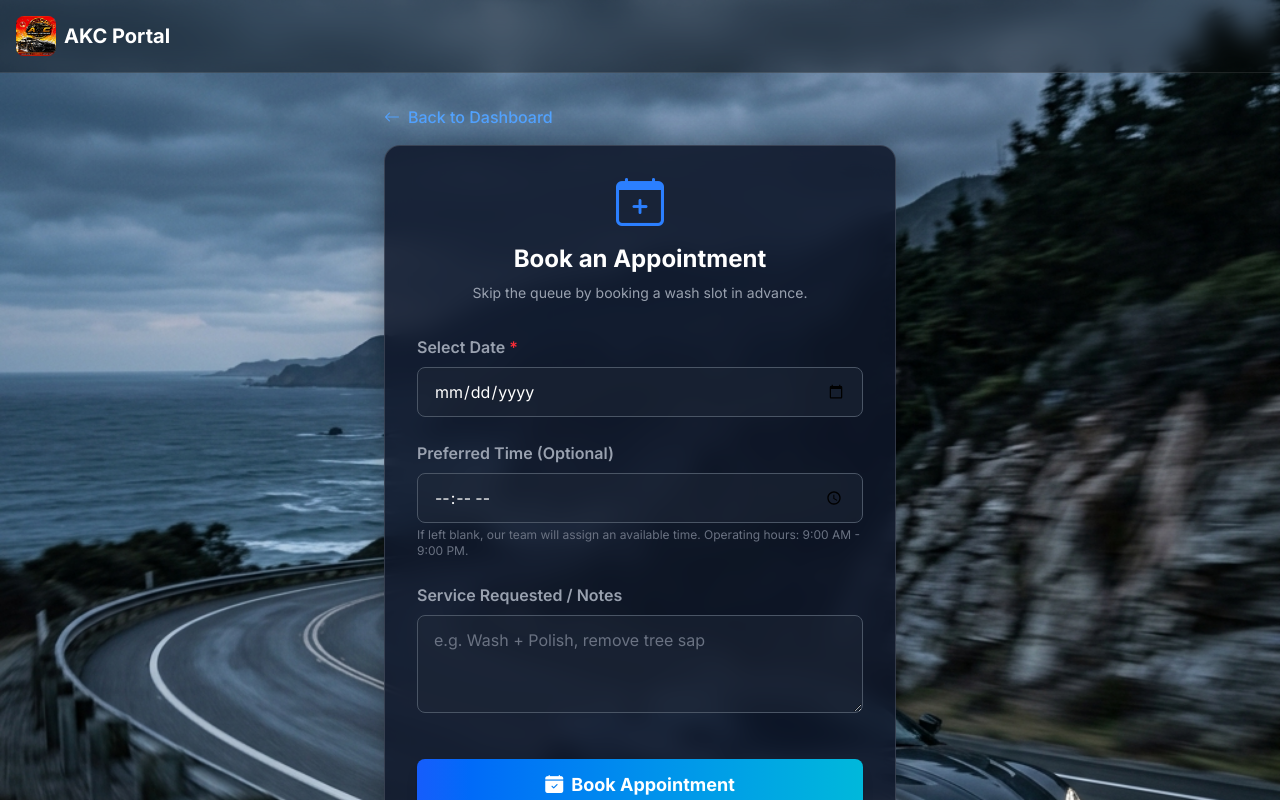
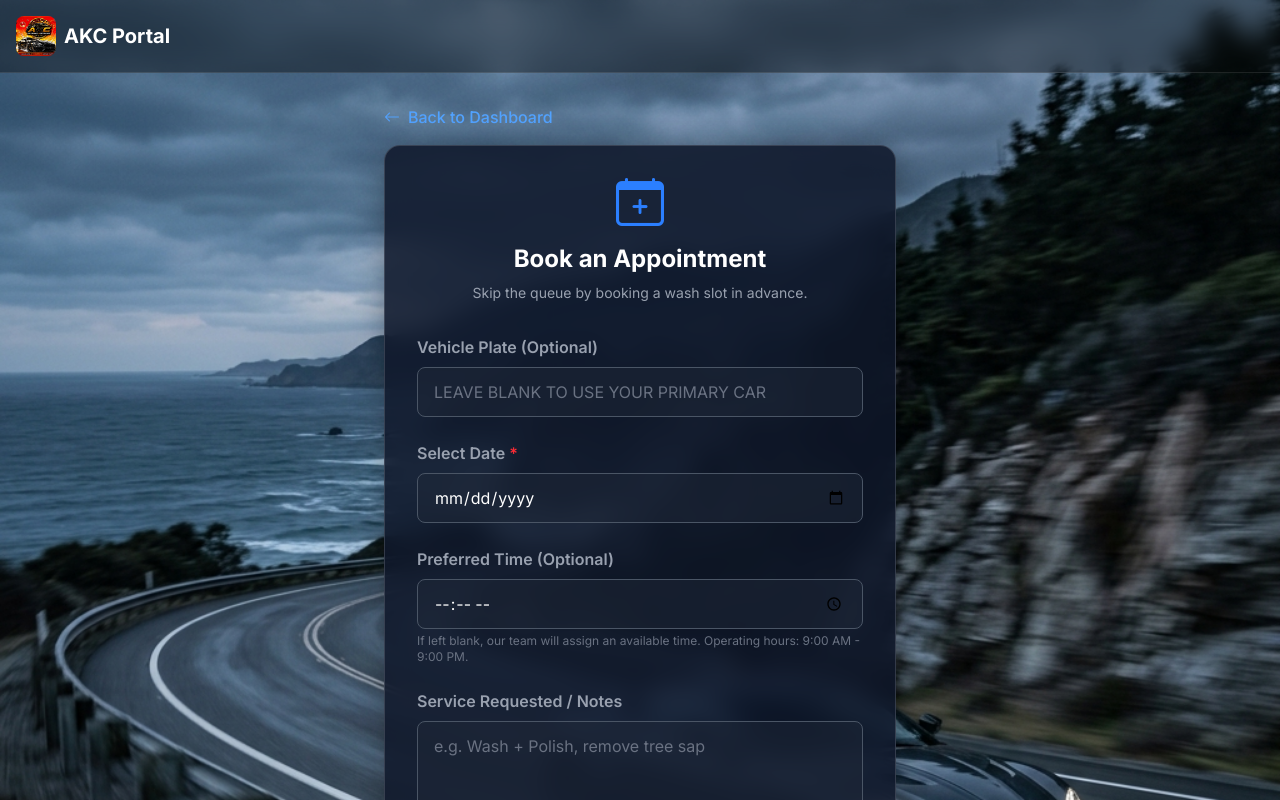
Before and after one commit to syafiqah-yusof/carwashpro, a Next.js app: page /portal/booking in a window 1280 px wide. Shown: the top 800 px of the page. Built offline with nearby package versions, Linux system fonts and the light colour scheme; no server answers.

Commit message:
Allow users to book appointment with a different vehicle plate

```diff
--- a/src/app/(portal)/portal/actions.ts
+++ b/src/app/(portal)/portal/actions.ts
@@ -124,12 +124,15 @@ export async function bookAppointment(prevState: any, formData: FormData) {
     const date = formData.get("date") as string;
     const time = formData.get("time") as string || null;
     const notes = formData.get("notes") as string || '';
+    const customPlate = formData.get("plate") as string;
+
+    const finalPlate = customPlate?.trim() ? customPlate.toUpperCase() : ((customer as any)?.primary_vehicle_plate || 'Unknown');
 
     if (!date) return { error: "Date is required" };
 
     const { error: dbError } = await supabase.rpc('book_appointment', {
       p_c_id: customerId,
-      p_plate: (customer as any)?.primary_vehicle_plate || 'Unknown',
+      p_plate: finalPlate,
       p_date: date,
       p_time: time,
       p_notes: notes
--- a/src/app/(portal)/portal/booking/page.tsx
+++ b/src/app/(portal)/portal/booking/page.tsx
@@ -53,6 +53,16 @@ export default function BookAppointmentPage() {
 
           <form action={formAction} className="space-y-6">
             <div>
+              <label className="block text-gray-400 font-semibold mb-2">Vehicle Plate (Optional)</label>
+              <input
+                type="text"
+                name="plate"
+                placeholder="Leave blank to use your primary car"
+                className="w-full bg-gray-800/50 border border-gray-600 rounded-lg text-white px-4 py-3 focus:outline-none focus:border-blue-500 transition-all uppercase placeholder-gray-500"
+              />
+            </div>
+
+            <div>
               <label className="block text-gray-400 font-semibold mb-2">Select Date <span className="text-red-500">*</span></label>
               <input
                 type="date"
```
Also changed, not shown: 1 other file (tests, documents, lock files or other folders).
